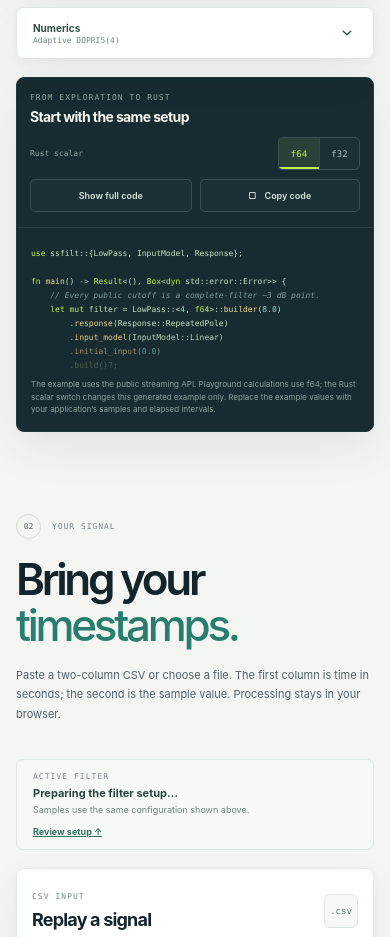
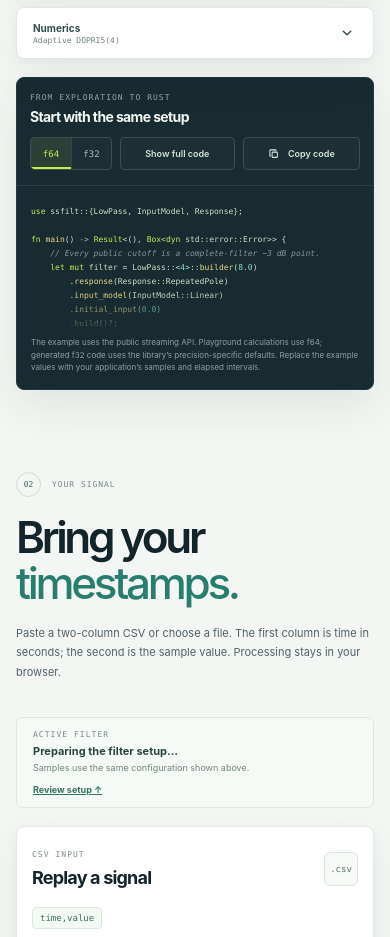
Before and after one commit to YagoMello/ssfilt, a website built with Vite: page site/index.html in a window 390 px wide. Shown: the part 2540-3477 px from the top of the page. Built offline with nearby package versions, Linux system fonts and the light colour scheme; files whose address does not match are found by name.

Commit message:
refine: keep Rust examples concise

```diff
--- a/site/index.html
+++ b/site/index.html
@@ -293,7 +293,7 @@
             <div><span class="card-kicker">FROM EXPLORATION TO RUST</span><h3 id="code-title">Start with the same setup</h3></div>
             <div class="code-toolbar">
               <fieldset class="code-scalar-control">
-                <legend>Rust scalar</legend>
+                <legend class="sr-only">Generated code scalar</legend>
                 <div class="code-scalar-options">
                   <label><input type="radio" name="code-scalar" value="f64" checked /><span>f64</span></label>
                   <label><input type="radio" name="code-scalar" value="f32" /><span>f32</span></label>
@@ -301,12 +301,18 @@
               </fieldset>
               <div class="code-actions">
                 <button class="copy-code" id="toggle-code" type="button" aria-expanded="false" aria-controls="code-viewport">Show full code</button>
-                <button class="copy-code" id="copy-code" type="button"><span aria-hidden="true">▢</span> Copy code</button>
+                <button class="copy-code" id="copy-code" type="button">
+                  <span class="copy-code-symbol" aria-hidden="true">
+                    <svg class="copy-code-copy-icon" viewBox="0 0 16 16"><rect x="5.5" y="5.5" width="7" height="7" rx="1" /><path d="M3.5 10.5h-1v-7a1 1 0 0 1 1-1h7v1" /></svg>
+                    <svg class="copy-code-check-icon" viewBox="0 0 16 16"><path d="m3.5 8 3 3 6-6" /></svg>
+                  </span>
+                  <span id="copy-code-label">Copy code</span>
+                </button>
               </div>
             </div>
           </div>
           <div class="code-viewport" id="code-viewport"><pre><code id="rust-code"></code></pre></div>
-          <p class="code-note">The example uses the public streaming API. Playground calculations use f64; the Rust scalar switch changes this generated example only. Replace the example values with your application’s samples and elapsed intervals.</p>
+          <p class="code-note">The example uses the public streaming API. Playground calculations use f64; generated f32 code uses the library’s precision-specific defaults. Replace the example values with your application’s samples and elapsed intervals.</p>
         </section>
       </section>
 
--- a/site/src/main.ts
+++ b/site/src/main.ts
@@ -154,6 +154,8 @@ const ui = {
   code: getElement<HTMLElement>("rust-code"),
   codeCard: document.querySelector<HTMLElement>(".code-card")!,
   codeToggle: getElement<HTMLButtonElement>("toggle-code"),
+  copyCode: getElement<HTMLButtonElement>("copy-code"),
+  copyCodeLabel: getElement<HTMLElement>("copy-code-label"),
   codeScalars: [...document.querySelectorAll<HTMLInputElement>('input[name="code-scalar"]')],
   dataFilterSummary: getElement<HTMLElement>("data-filter-summary"),
   dataFilterNote: getElement<HTMLElement>("data-filter-note"),
@@ -209,6 +211,7 @@ let analyzedSignalRevision = -1;
 let analyzedInputModel: InputModel | undefined;
 let appliedConfig: ResponseConfig | undefined;
 let toastTimer = 0;
+let copyCodeTimer = 0;
 let responseDebounceTimer = 0;
 let responseRequestId = 0;
 let filterRequestId = 0;
@@ -1011,8 +1014,7 @@ function renderCode(config = validateConfiguration()): void {
   const rk4 = config.integrator === "rk4";
   const scalar = selectedCodeScalar();
   const customDopri = config.integrator === "dopri5" && (
-    scalar === "f32"
-    || config.dopri_absolute_tolerance !== DOPRI_DEFAULTS.absoluteTolerance
+    config.dopri_absolute_tolerance !== DOPRI_DEFAULTS.absoluteTolerance
     || config.dopri_relative_tolerance !== DOPRI_DEFAULTS.relativeTolerance
     || config.dopri_max_step_seconds !== null
     || config.dopri_max_step_attempts !== DOPRI_DEFAULTS.maxStepAttempts
@@ -1020,11 +1022,14 @@ function renderCode(config = validateConfiguration()): void {
   const policyImport = rk4 ? ", RungeKutta4" : customDopri ? ", DormandPrince54" : "";
   const imports = `use ssfilt::{${topologyType}, InputModel, Response${policyImport}};`;
   const integrator = rk4
-    ? `\n        .integrator(RungeKutta4::<${scalar}> {\n            max_step_seconds: ${rustNumber(config.rk4_max_step_seconds ?? 0.002)},\n            max_steps: ${config.rk4_max_steps ?? 256},\n        })`
+    ? `\n        .integrator(RungeKutta4 {\n            max_step_seconds: ${rustNumber(config.rk4_max_step_seconds ?? 0.002)},\n            max_steps: ${config.rk4_max_steps ?? 256},\n        })`
     : customDopri
-      ? `\n        .integrator(DormandPrince54::<${scalar}> {\n            absolute_tolerance: ${rustNumber(config.dopri_absolute_tolerance ?? DOPRI_DEFAULTS.absoluteTolerance)},\n            relative_tolerance: ${rustNumber(config.dopri_relative_tolerance ?? DOPRI_DEFAULTS.relativeTolerance)},\n            max_step_seconds: ${config.dopri_max_step_seconds === null ? "None" : `Some(${rustNumber(config.dopri_max_step_seconds ?? 0)})`},\n            max_step_attempts: ${config.dopri_max_step_attempts ?? DOPRI_DEFAULTS.maxStepAttempts},\n        })`
+      ? `\n        .integrator(DormandPrince54 {\n            absolute_tolerance: ${rustNumber(config.dopri_absolute_tolerance ?? DOPRI_DEFAULTS.absoluteTolerance)},\n            relative_tolerance: ${rustNumber(config.dopri_relative_tolerance ?? DOPRI_DEFAULTS.relativeTolerance)},\n            max_step_seconds: ${config.dopri_max_step_seconds === null ? "None" : `Some(${rustNumber(config.dopri_max_step_seconds ?? 0)})`},\n            max_step_attempts: ${config.dopri_max_step_attempts ?? DOPRI_DEFAULTS.maxStepAttempts},\n        })`
       : "";
-  const code = `${imports}\n\nfn main() -> Result<(), Box<dyn std::error::Error>> {\n    // Every public cutoff is a complete-filter −3 dB point.\n    let mut filter = ${topologyType}::<${config.order}, ${scalar}>::builder(${builderArgs})\n        .response(${family})\n        .input_model(${model})\n        .initial_input(${initial})${integrator}\n        .build()?;\n\n${initialization}\n    let _ = output;\n    Ok(())\n}`;
+  const filterType = scalar === "f32"
+    ? `${topologyType}::<${config.order}, f32>`
+    : `${topologyType}::<${config.order}>`;
+  const code = `${imports}\n\nfn main() -> Result<(), Box<dyn std::error::Error>> {\n    // Every public cutoff is a complete-filter −3 dB point.\n    let mut filter = ${filterType}::builder(${builderArgs})\n        .response(${family})\n        .input_model(${model})\n        .initial_input(${initial})${integrator}\n        .build()?;\n\n${initialization}\n    let _ = output;\n    Ok(())\n}`;
   ui.code.innerHTML = hljs.highlight(code, { language: "rust" }).value;
 }
 
@@ -1177,6 +1182,22 @@ async function copyText(value: string, label: string): Promise<void> {
     showToast(`${label} copied to clipboard`);
   } catch {
     showToast(`Copy was unavailable. Select and copy the ${label.toLowerCase()} manually.`);
+  }
+}
+
+async function copyGeneratedCode(): Promise<void> {
+  try {
+    await navigator.clipboard.writeText(ui.code.textContent ?? "");
+    window.clearTimeout(copyCodeTimer);
+    ui.copyCode.classList.add("is-copied");
+    ui.copyCodeLabel.textContent = "Copied";
+    showToast("Rust code copied to clipboard");
+    copyCodeTimer = window.setTimeout(() => {
+      ui.copyCode.classList.remove("is-copied");
+      ui.copyCodeLabel.textContent = "Copy code";
+    }, 1800);
+  } catch {
+    showToast("Copy was unavailable. Select and copy the Rust code manually.");
   }
 }
 
@@ -1947,7 +1968,7 @@ ui.dopriResetButtons.forEach((button) => button.addEventListener("click", () =>
 }));
 ui.ripple.addEventListener("input", () => scheduleResponseUpdate());
 getElement<HTMLButtonElement>("copy-link").addEventListener("click", () => void copyText(window.location.href, "Configuration link"));
-getElement<HTMLButtonElement>("copy-code").addEventListener("click", () => void copyText(ui.code.textContent ?? "", "Rust code"));
+ui.copyCode.addEventListener("click", () => void copyGeneratedCode());
 ui.codeToggle.addEventListener("click", toggleCodeView);
 ui.codeScalars.forEach((input) => input.addEventListener("change", () => {
   if (input.checked) renderCode();
--- a/site/src/style.css
+++ b/site/src/style.css
@@ -1665,7 +1665,7 @@ p {
 }
 
 .code-toolbar {
-  gap: 12px;
+  gap: 8px;
 }
 
 .code-actions {
@@ -1676,19 +1676,9 @@ p {
   display: flex;
   min-width: 0;
   align-items: center;
-  gap: 7px;
   margin: 0;
   padding: 0;
   border: 0;
-}
-
-.code-scalar-control legend {
-  float: left;
-  padding: 0;
-  color: #90a39e;
-  font-family: var(--mono);
-  font-size: 8px;
-  white-space: nowrap;
 }
 
 .code-scalar-options {
@@ -1761,6 +1751,50 @@ p {
 .copy-code:hover {
   border-color: rgba(196, 239, 81, 0.56);
   color: var(--lime);
+}
+
+.copy-code-symbol,
+.copy-code-symbol svg {
+  width: 12px;
+  height: 12px;
+}
+
+.copy-code-symbol {
+  position: relative;
+  display: inline-grid;
+  flex: 0 0 12px;
+  place-items: center;
+}
+
+.copy-code-symbol svg {
+  fill: none;
+  stroke: currentColor;
+  stroke-linecap: round;
+  stroke-linejoin: round;
+  stroke-width: 1.35;
+  transition: opacity 120ms ease, transform 120ms ease;
+}
+
+.copy-code-check-icon {
+  position: absolute;
+  opacity: 0;
+  transform: scale(0.72);
+}
+
+.copy-code.is-copied {
+  color: var(--lime);
+  border-color: rgba(196, 239, 81, 0.42);
+  background: rgba(196, 239, 81, 0.07);
+}
+
+.copy-code.is-copied .copy-code-copy-icon {
+  opacity: 0;
+  transform: scale(0.72);
+}
+
+.copy-code.is-copied .copy-code-check-icon {
+  opacity: 1;
+  transform: scale(1);
 }
 
 .code-viewport {
@@ -3104,18 +3138,18 @@ p {
   }
 
   .code-actions {
-    width: 100%;
+    flex: 1 1 180px;
   }
 
   .code-toolbar {
     width: 100%;
-    align-items: stretch;
-    flex-direction: column;
-    gap: 9px;
+    align-items: center;
+    flex-flow: row wrap;
+    gap: 8px;
   }
 
   .code-scalar-control {
-    justify-content: space-between;
+    justify-content: flex-start;
   }
 
   .code-actions .copy-code {
```
Also changed, not shown: docs/site-plan.md (+5 -4 lines).
